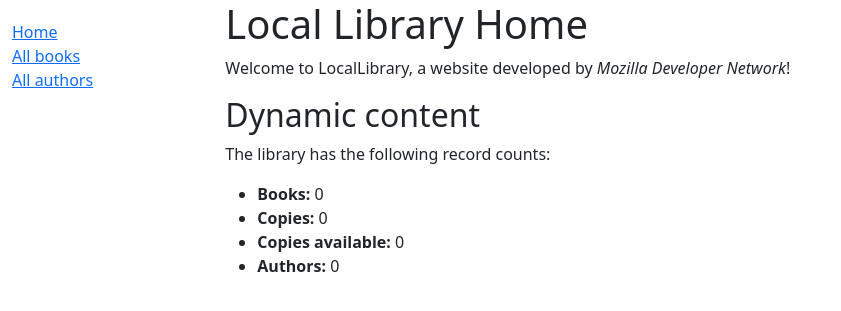
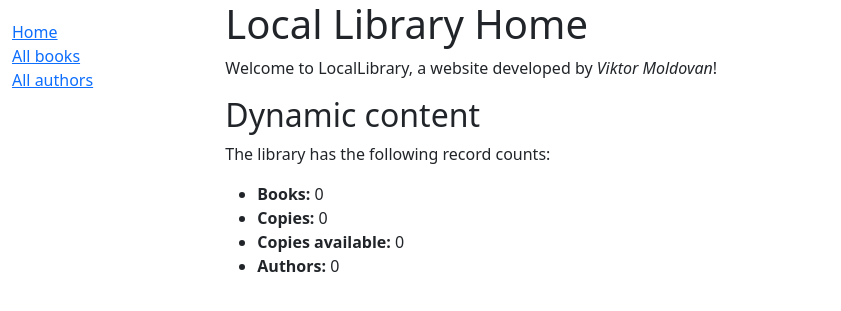
Before and after one commit to vi-mcw196/library-django, a Django app: page /catalog/ in a window 1280 px wide. Shown: the top 311 px of the page, without its empty margins (0-841 px from the left). Run offline with Django 4.2, Linux system fonts and the light colour scheme; data that the repository does not hold is empty.

Commit message:
update index.html

```diff
--- a/locallibrary/catalog/templates/index.html
+++ b/locallibrary/catalog/templates/index.html
@@ -2,7 +2,7 @@
 
 {% block content %}
   <h1>Local Library Home</h1>
-  <p>Welcome to LocalLibrary, a website developed by <em>Mozilla Developer Network</em>!</p>
+  <p>Welcome to LocalLibrary, a website developed by <em>Viktor Moldovan</em>!</p>
   <h2>Dynamic content</h2>
   <p>The library has the following record counts:</p>
   <ul>
```
